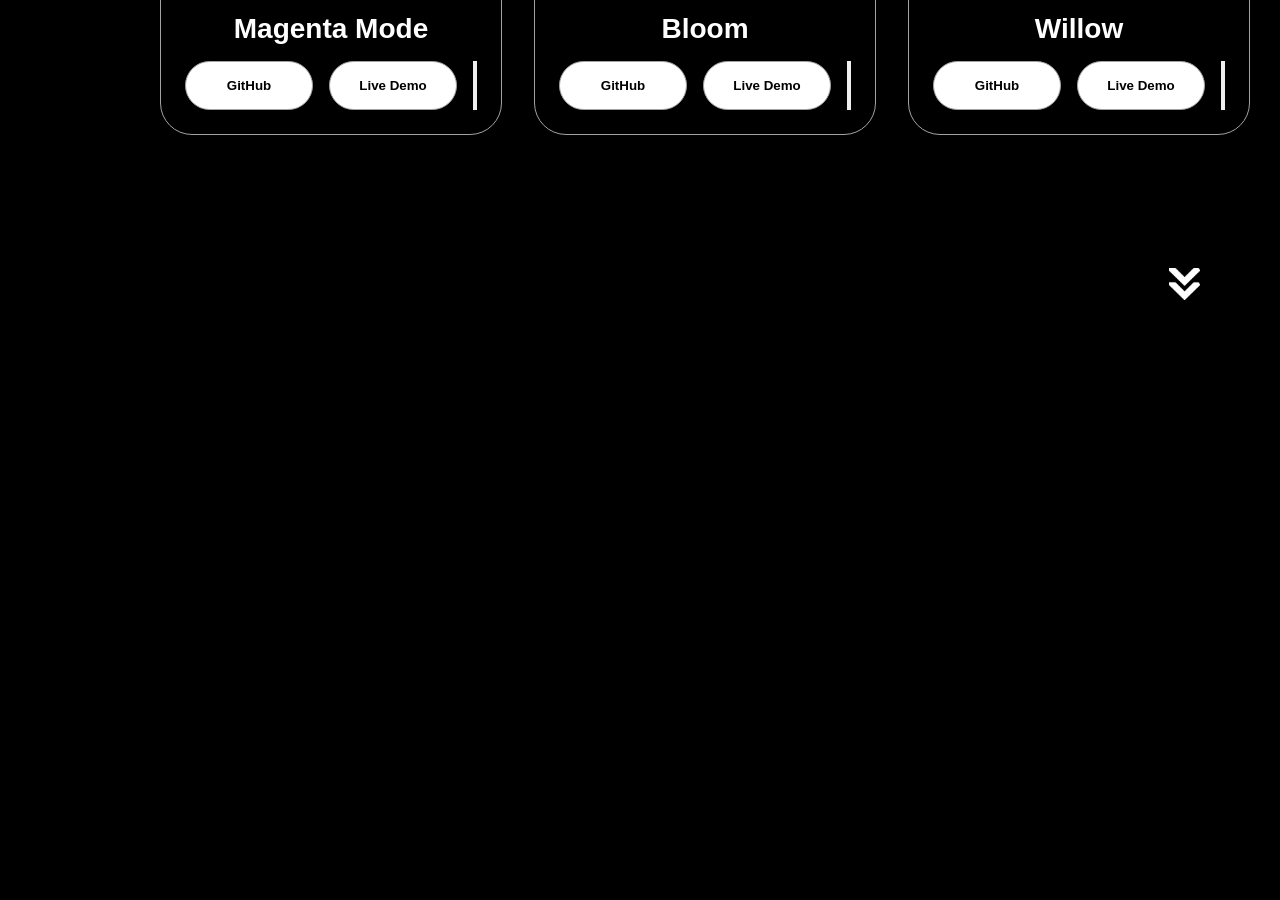
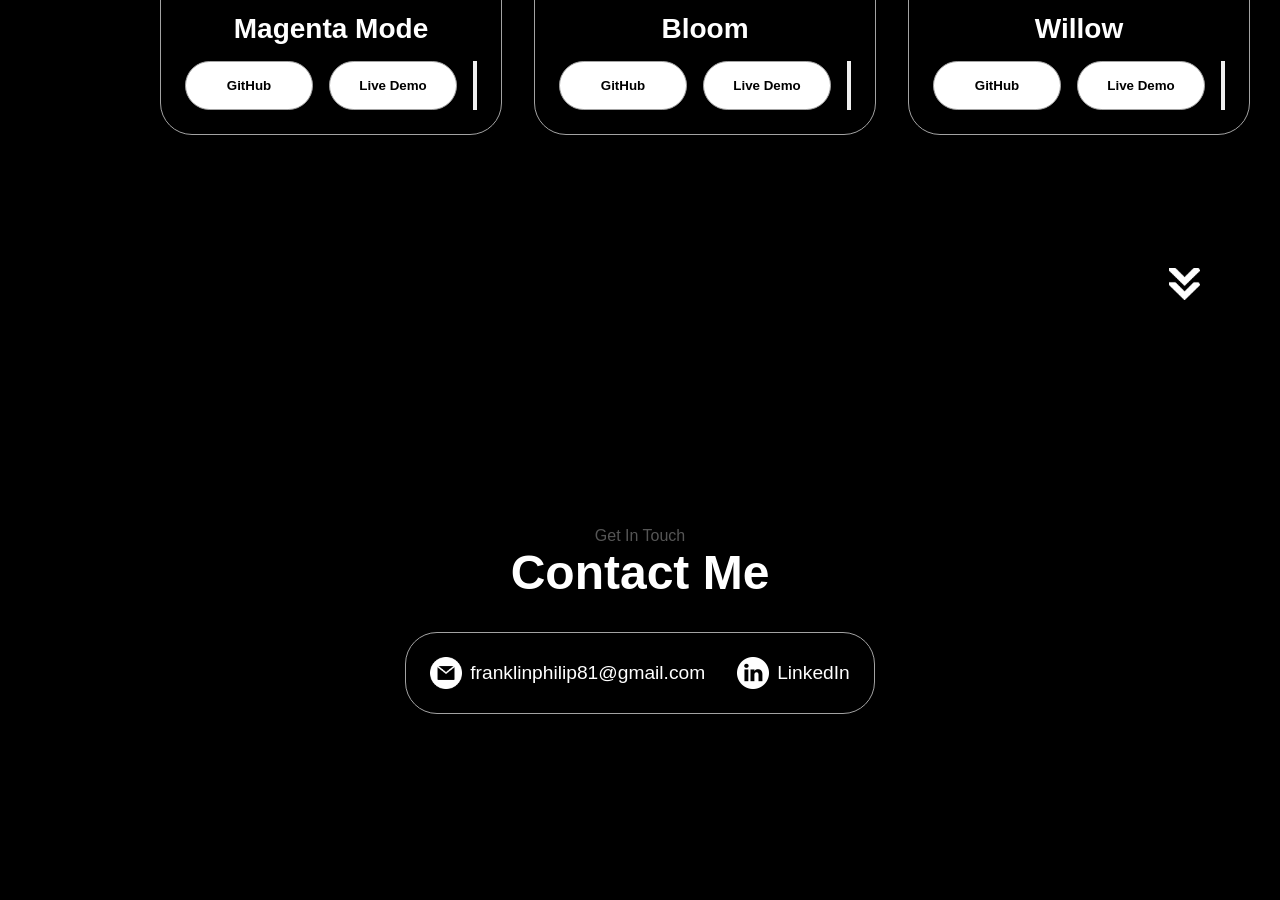
Before and after one commit to Psychedelic-313/magenta-mode, a plain HTML site: page index.html in a window 1280 px wide. Shown: the part 2764-3664 px from the top of the page. Before the commit the page ends 3104 px from the top, so only its background shows below. Drawn offline with Linux system fonts and the light colour scheme.

Commit message:
Contact section
Created the contact section, implemented and stylized.

```diff
--- a/index.html
+++ b/index.html
@@ -303,5 +303,27 @@
          onclick="location.href='./#projects'"
          />
     </section>
+    <section id="contact">
+        <p class="section__text__p1">Get In Touch</p>
+        <h1 class="title">Contact Me</h1>
+        <div class="contact-info-upper-container">
+            <div class="contact-info-container">
+                <img
+                src="./assets/email.png"
+                alt="Email icon"
+                class="icon contact-icon"
+                />
+                <p><a href="mailto:exampleemail@gmail.com">franklinphilip81@gmail.com</a></p>
+            </div>
+            <div class="contact-info-container">
+                <img
+                src="./assets/linkedin.png"
+                alt="LinkedIn icon"
+                class="icon contact-icon"
+                />
+                <p><a href="mailto:exampleemail@gmail.com">LinkedIn</a></p>
+            </div>
+        </div>
+    </section>
 </body>
 </html>
--- a/style.css
+++ b/style.css
@@ -386,3 +386,43 @@ article .icon {
   color: black;
   border-color: rgb(163, 163, 163);
 }
+
+/* CONTACT */
+
+#contact {
+  display: flex;
+    justify-content: center;
+    flex-direction: column;
+    height: 70vh;
+}
+
+.contact-info-upper-container {
+    display: flex;
+    justify-content: center;
+    border-radius: 2rem;
+    border: rgb(53, 53, 53) 0.1rem solid;
+    border-color: rgb(163, 163, 163);
+    background: (250, 250, 250);
+    margin: 2rem auto;
+    padding: 0.5rem;
+}
+
+.contact-info-container {
+    display: flex;
+    align-items: center;
+    justify-content: center;
+    gap: 0.5rem;
+    margin: 1rem;
+}
+
+.contact-info-container p {
+    font-size: larger;
+}
+
+.contact-icon {
+    cursor: default;
+}
+
+.email-icon{
+    height: 2.5rem;
+}
```
